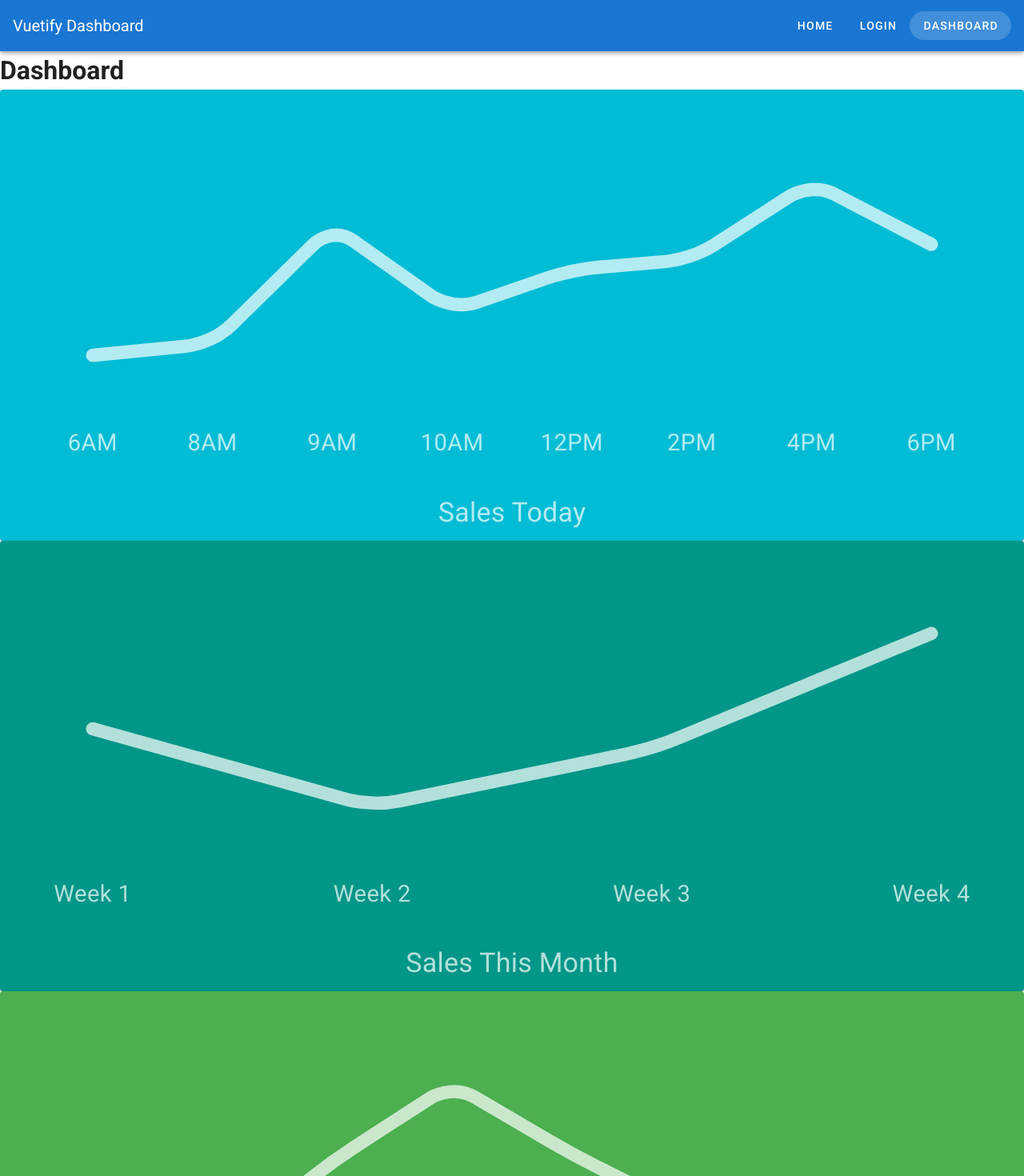
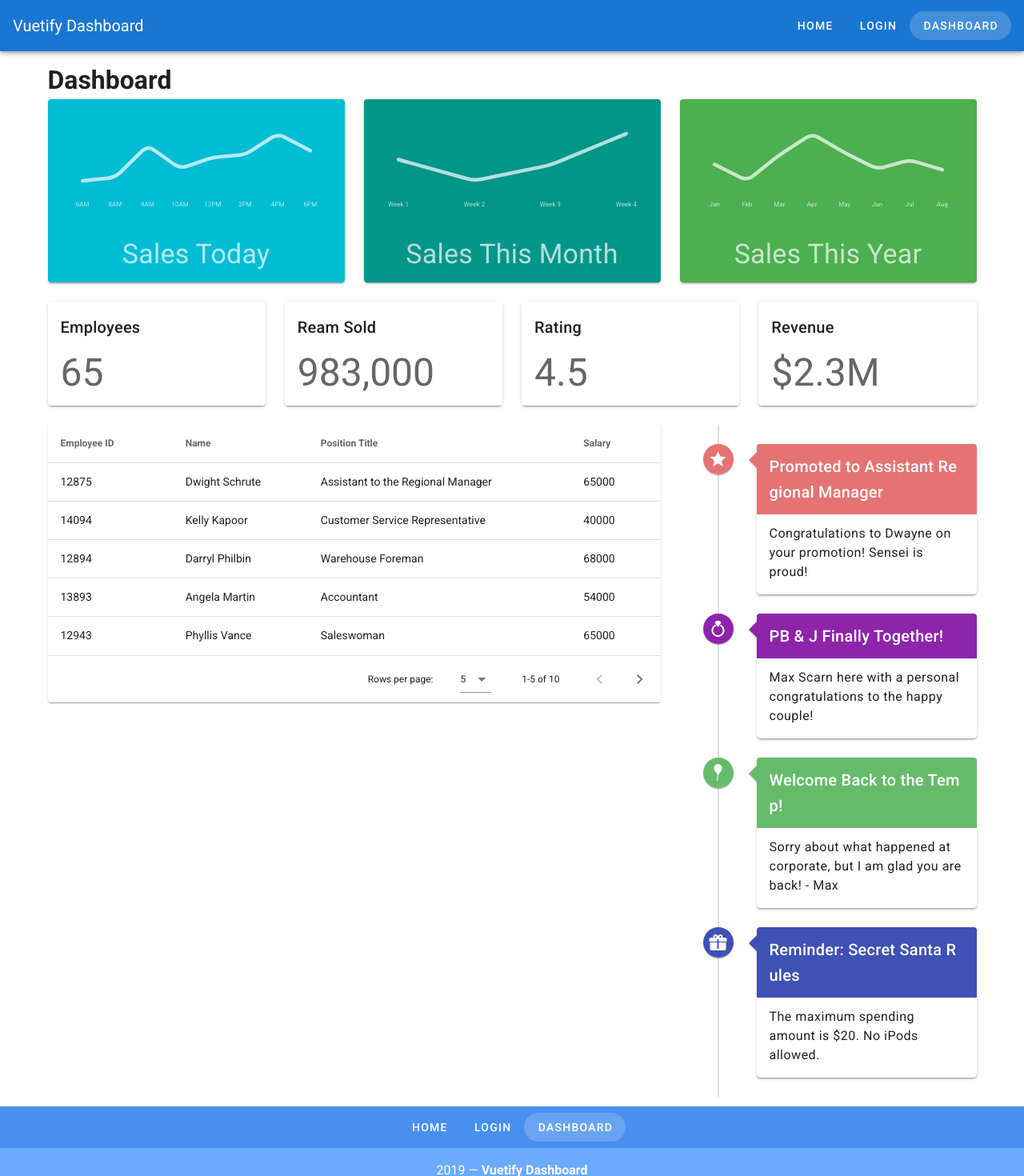
Before and after one commit to vittoso/roundtraining-vuetify, a Vue app: page /dashboard in a window 1280 px wide. Shown: the top 1470 px of the page at 80% size. Built offline with nearby package versions, Linux system fonts and the light colour scheme.

Commit message:
end lesson 4

```diff
--- a/src/views/Dashboard.vue
+++ b/src/views/Dashboard.vue
@@ -1,19 +1,26 @@
 <template>
-  <div>
+  <v-container>
     <h1>Dashboard</h1>
 
-    <SalesGraph v-for="sale in sales" :key="`${sale.title}`" :sale="sale" />
+    <v-row>
+      <v-col v-for="sale in sales" :key="`${sale.title}`">
+        <SalesGraph :sale="sale" />
+      </v-col>
+    </v-row>
 
-    <StatisticCard
-      v-for="statistic in statistics"
-      :key="`${statistic.title}`"
-      :statistic="statistic"
-    />
-
-    <EmployeesTable :employees="employees" @select-employee="setEmployee" />
-
-    <EventTimeline :timeline="timeline" />
-
+    <v-row>
+      <v-col v-for="statistic in statistics" :key="`${statistic.title}`">
+        <StatisticCard :statistic="statistic"
+      /></v-col>
+    </v-row>
+    <v-row>
+      <v-col cols="8">
+        <EmployeesTable :employees="employees" @select-employee="setEmployee" />
+      </v-col>
+      <v-col cols="4">
+        <EventTimeline :timeline="timeline" />
+      </v-col>
+    </v-row>
     <v-snackbar v-model="snackbar">
       You have selected {{ selectedEmployee.name }},
       {{ selectedEmployee.title }}
@@ -21,7 +28,7 @@
         Close
       </v-btn>
     </v-snackbar>
-  </div>
+  </v-container>
 </template>
 
 <script>
```
